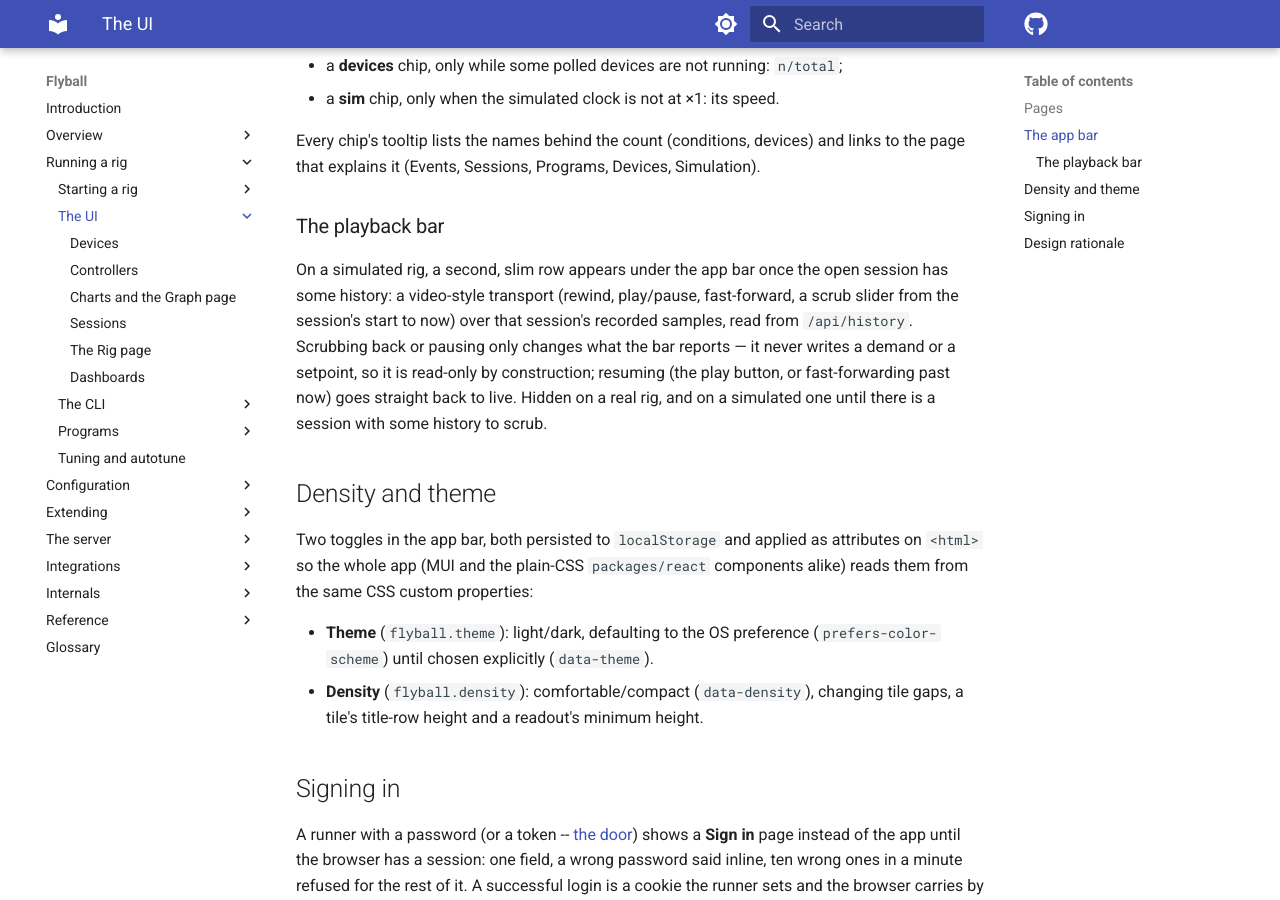
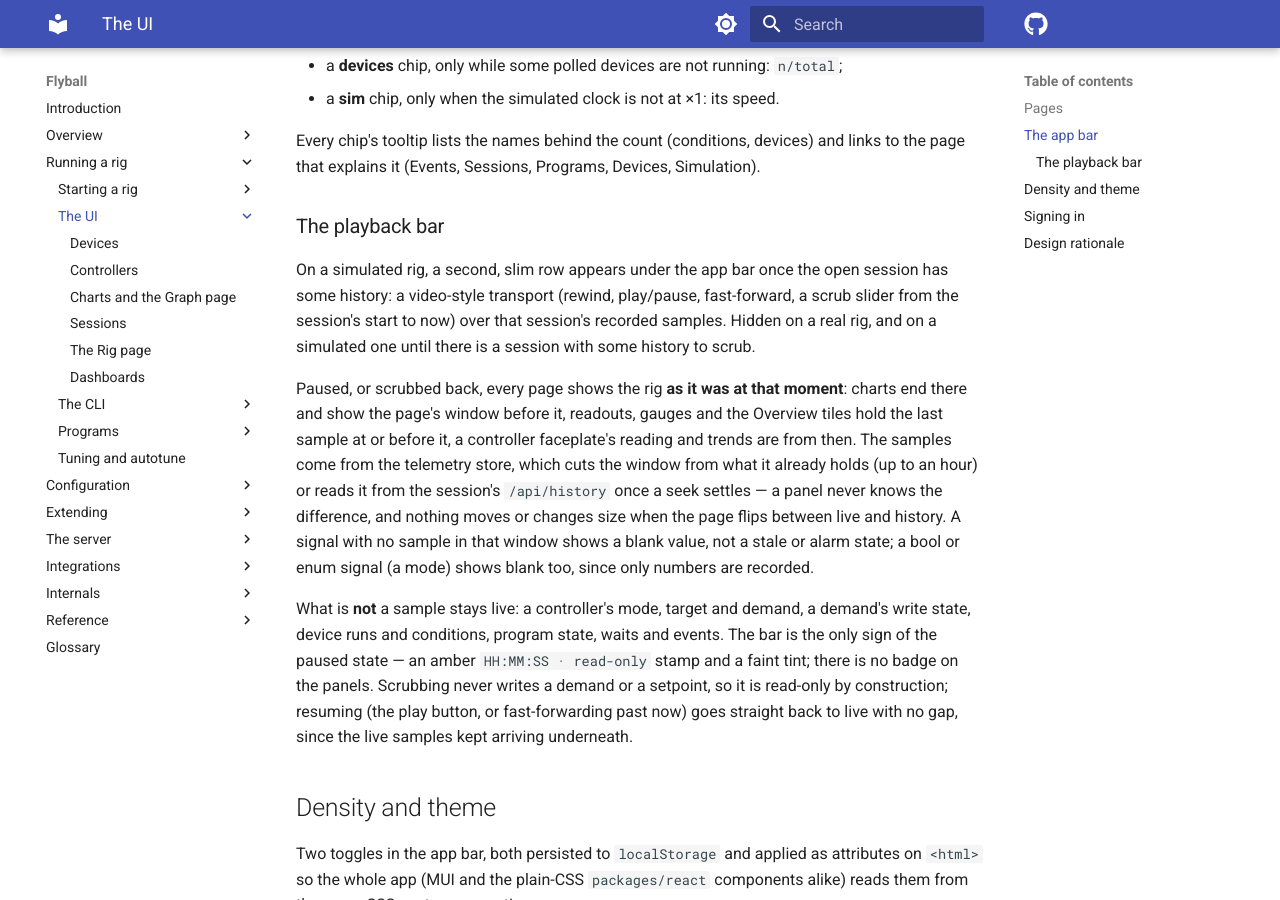
Before and after one commit to bengineer42/flyball, an MkDocs documentation site: the page built from book/src/1-running/ui/index.md, in a window 1280 px wide and 900 px high, scrolled down 2043 px. Built offline with MkDocs 1.6.1 and Material for MkDocs 9.7.7, drawn with Linux system fonts in a browser that asks for light colours; comment, search, counter and statistics services are not loaded; the version menu is left out.

Commit message:
book: what a paused page shows under the playback bar, and what stays live
Co-Authored-By: Claude Opus 5 <noreply@anthropic.com>

```diff
--- a/book/src/1-running/ui/index.md
+++ b/book/src/1-running/ui/index.md
@@ -64,11 +64,27 @@ Simulation).
 On a simulated rig, a second, slim row appears under the app bar once the
 open session has some history: a video-style transport (rewind, play/pause,
 fast-forward, a scrub slider from the session's start to now) over that
-session's recorded samples, read from `/api/history`. Scrubbing back or
-pausing only changes what the bar reports — it never writes a demand or a
-setpoint, so it is read-only by construction; resuming (the play button, or
-fast-forwarding past now) goes straight back to live. Hidden on a real rig,
-and on a simulated one until there is a session with some history to scrub.
+session's recorded samples. Hidden on a real rig, and on a simulated one
+until there is a session with some history to scrub.
+
+Paused, or scrubbed back, every page shows the rig **as it was at that
+moment**: charts end there and show the page's window before it, readouts,
+gauges and the Overview tiles hold the last sample at or before it, a
+controller faceplate's reading and trends are from then. The samples come
+from the telemetry store, which cuts the window from what it already holds
+(up to an hour) or reads it from the session's `/api/history` once a seek
+settles — a panel never knows the difference, and nothing moves or changes
+size when the page flips between live and history. A signal with no sample
+in that window shows a blank value, not a stale or alarm state; a bool or
+enum signal (a mode) shows blank too, since only numbers are recorded.
+
+What is **not** a sample stays live: a controller's mode, target and demand,
+a demand's write state, device runs and conditions, program state, waits and
+events. The bar is the only sign of the paused state — an amber `HH:MM:SS ·
+read-only` stamp and a faint tint; there is no badge on the panels. Scrubbing
+never writes a demand or a setpoint, so it is read-only by construction;
+resuming (the play button, or fast-forwarding past now) goes straight back to
+live with no gap, since the live samples kept arriving underneath.
 
 ## Density and theme
 
```
